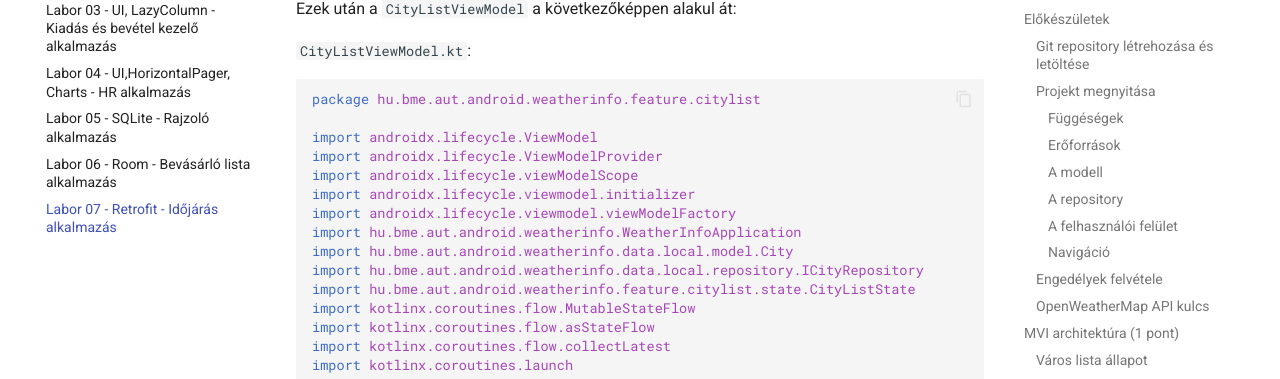
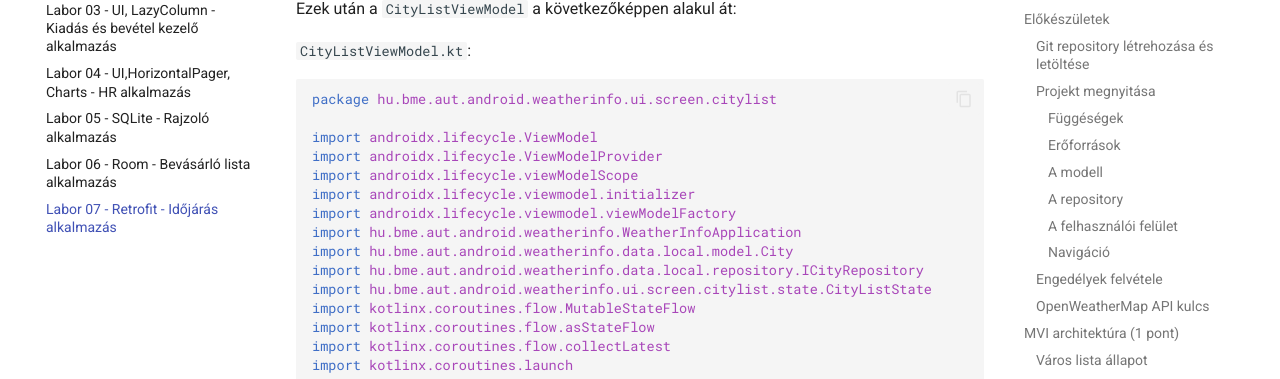
Before and after one commit to VIAUAD02/laborok, an MkDocs documentation site: the page built from docs/laborok/07-android-network/index.md, in a window 1280 px wide and 900 px high, scrolled down 20712 px. Shown: the part 170-549 px from the top of the window. Built offline with MkDocs 1.6.1 and Material for MkDocs 9.7.7, drawn with Linux system fonts in a browser that asks for light colours; comment, search, counter and statistics services are not loaded; some of the changed text lies outside the part shown.

Commit message:
Refactor package paths for city list and weather components

````diff
--- a/docs/laborok/07-android-network/index.md
+++ b/docs/laborok/07-android-network/index.md
@@ -938,7 +938,7 @@
 `CityListViewModel.kt`:
 
 ```kotlin
-package hu.bme.aut.android.weatherinfo.feature.citylist
+package hu.bme.aut.android.weatherinfo.ui.screen.citylist
 
 import androidx.lifecycle.ViewModel
 import androidx.lifecycle.ViewModelProvider
@@ -948,7 +948,7 @@
 import hu.bme.aut.android.weatherinfo.WeatherInfoApplication
 import hu.bme.aut.android.weatherinfo.data.local.model.City
 import hu.bme.aut.android.weatherinfo.data.local.repository.ICityRepository
-import hu.bme.aut.android.weatherinfo.feature.citylist.state.CityListState
+import hu.bme.aut.android.weatherinfo.ui.screen.citylist.state.CityListState
 import kotlinx.coroutines.flow.MutableStateFlow
 import kotlinx.coroutines.flow.asStateFlow
 import kotlinx.coroutines.flow.collectLatest
@@ -1454,12 +1454,12 @@
 
 #### Komponensek
 
-Az időjárás képernyőn a város neve, aktuális időjárásának jellemzése és egy ikon mellett a konkrét számszerű értékeket is ki szeretnénk írni. Ennek a megvalósításához hozzunk létre egy segéd *composable*-t a `hu.bme.aut.android.weatherinfo.feature.weather.components` *package*-ben, ami a szövegek és értékek egymás mellé írását fogja segíteni.
+Az időjárás képernyőn a város neve, aktuális időjárásának jellemzése és egy ikon mellett a konkrét számszerű értékeket is ki szeretnénk írni. Ennek a megvalósításához hozzunk létre egy segéd *composable*-t a `hu.bme.aut.android.weatherinfo.ui.screen.weather.components` *package*-ben, ami a szövegek és értékek egymás mellé írását fogja segíteni.
 
 `WeatherDataText.kt`:
 
 ```kotlin
-package hu.bme.aut.android.weatherinfo.feature.weather.components
+package hu.bme.aut.android.weatherinfo.ui.screen.weather.components
 
 import androidx.compose.foundation.layout.Arrangement
 import androidx.compose.foundation.layout.Row
@@ -1545,7 +1545,7 @@
 import coil.compose.AsyncImage
 import coil.request.ImageRequest
 import hu.bme.aut.android.weatherinfo.R
-import hu.bme.aut.android.weatherinfo.feature.weather.components.WeatherDataText
+import hu.bme.aut.android.weatherinfo.ui.screen.weather.components.WeatherDataText
 import hu.bme.aut.android.weatherinfo.ui.screen.weather.state.WeatherScreenState
 
 @OptIn(ExperimentalMaterial3Api::class)
````
